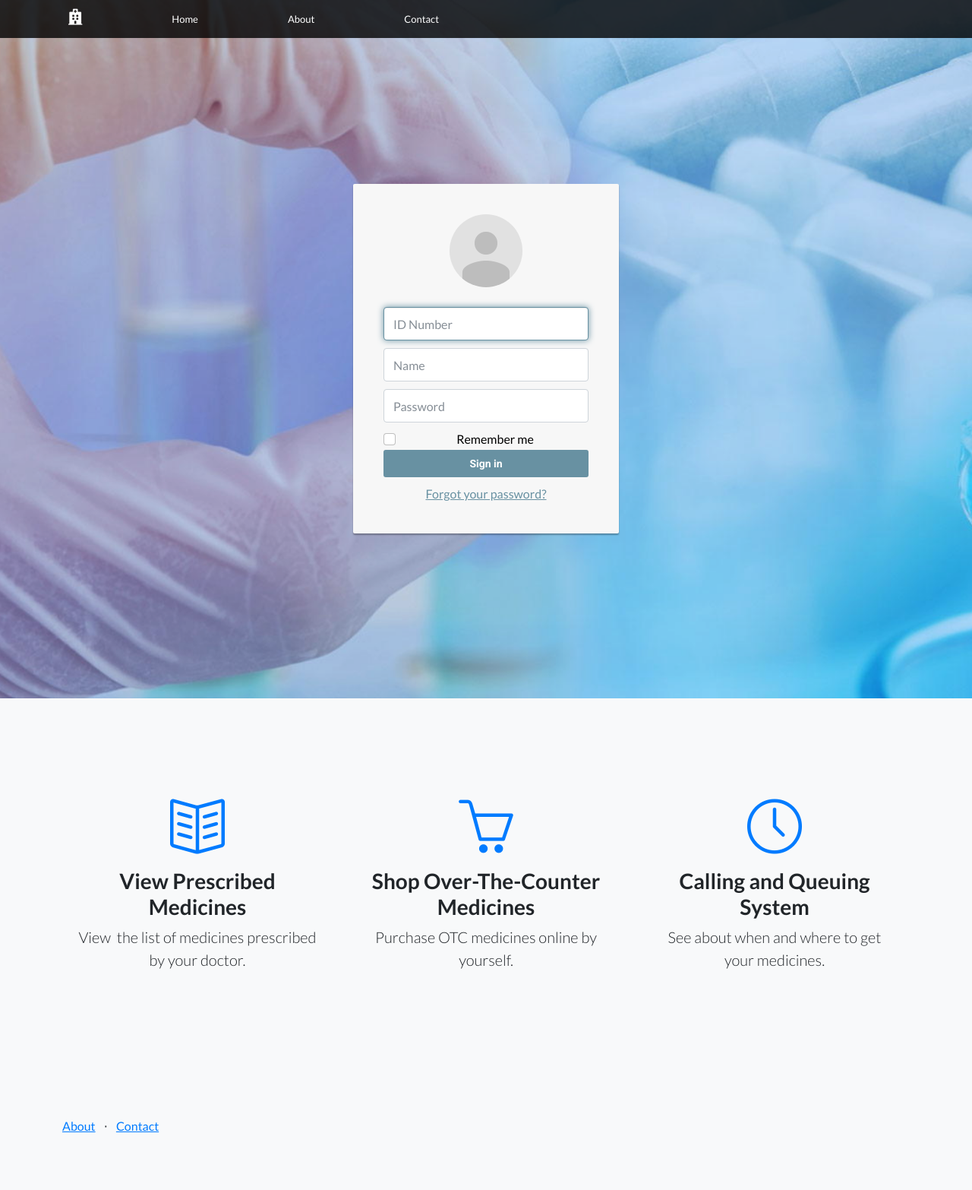
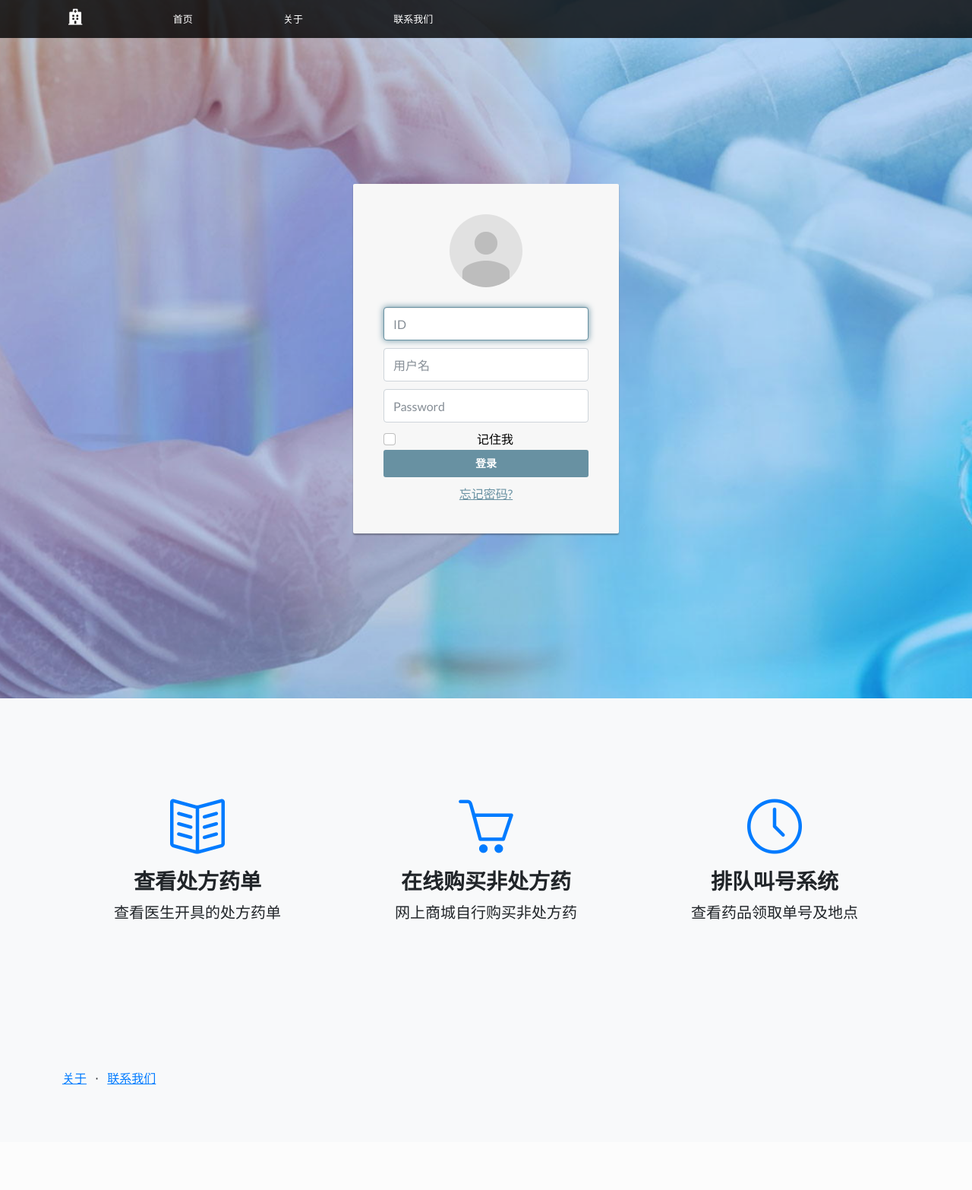
Before and after one commit to YJJfish/Pharmacy-Management-System, a Django app: page /pharmacy_user/login/ in a window 1280 px wide. Shown: the whole page at 76% size. After the commit the page ends 1427 px from the top, so only its background shows below. Run offline with Django 3.2, Linux system fonts and the light colour scheme; some libraries are stand-ins or nearby versions.

Commit message:
Update login.html

```diff
--- a/UserFrontend/templates/pharmacy_user/login.html
+++ b/UserFrontend/templates/pharmacy_user/login.html
@@ -5,7 +5,7 @@
 <head>
     <meta charset="utf-8">
     <meta name="viewport" content="width=device-width, initial-scale=1.0, shrink-to-fit=no">
-    <title>Home - Pharmacy</title>
+    <title>登录 - 药房</title>
     <link rel="stylesheet" href="{% static 'pharmacy_user/bootstrap/css/bootstrap.min.css' %}">
     <link rel="stylesheet" href="https://fonts.googleapis.com/css?family=Lato:300,400,700,300italic,400italic,700italic">
     <link rel="stylesheet" href="https://fonts.googleapis.com/css?family=Roboto+Slab:300,400|Roboto:300,400,700">
@@ -31,13 +31,13 @@
     <header class="text-center text-white masthead" style="background:url({% static 'pharmacy_user/img/background1.jpg' %} )no-repeat center center;background-size:cover;">
         <div class="overlay" style="background: rgba(0,123,255,0.22);opacity: 1;">
             <nav class="navbar navbar-dark navbar-expand-md fixed-top bg-dark navbar--apple">
-                <div class="container"><button data-bs-toggle="collapse" class="navbar-toggler" data-bs-target="#menu"><span class="visually-hidden">Toggle navigation</span><span class="navbar-toggler-icon"><i class="fa fa-th-list"></i></span></button>
+                <div class="container"><button data-bs-toggle="collapse" class="navbar-toggler" data-bs-target="#menu"><span class="visually-hidden">切换导航</span><span class="navbar-toggler-icon"><i class="fa fa-th-list"></i></span></button>
                     <div class="collapse navbar-collapse" id="menu">
                         <ul class="navbar-nav flex-grow-1 justify-content-between">
                             <li class="nav-item d-none d-xs-block d-md-block"><a class="nav-link" href="{% url 'home' %}"><i class="fas fa-hospital apple-logo"></i></a></li>
-                            <li class="nav-item"><a class="nav-link" href="{% url 'home' %}">Home</a></li>
-                            <li class="nav-item"><a class="nav-link" href="{% url 'about' %}">About</a></li>
-                            <li class="nav-item"><a class="nav-link" href="{% url 'contact' %}">Contact</a></li>
+                            <li class="nav-item"><a class="nav-link" href="{% url 'home' %}">首页</a></li>
+                            <li class="nav-item"><a class="nav-link" href="{% url 'about' %}">关于</a></li>
+                            <li class="nav-item"><a class="nav-link" href="{% url 'contact' %}">联系我们</a></li>
                             <li class="nav-item"></li>
                             <li class="nav-item"></li>
                             <li class="nav-item"></li>
@@ -56,14 +56,14 @@
                         <p class="profile-name-card"> </p>
                         <form class="form-signin" action="{% url 'trylogin' %}" method="post">
                             {% csrf_token %}
-                            <input class="form-control" type="text" id="inputID" name="ID" required="" placeholder="ID Number" autofocus="">
-                            <input class="form-control" type="text" id="inputName" name="NAME" required="" placeholder="Name" autofocus="">
-                            <input class="form-control" type="password" id="inputPassword" name="PASSWORD" required="" placeholder="Password">
+                            <input class="form-control" type="text" id="inputID" name="ID" required="" placeholder="ID" autofocus="">
+                            <input class="form-control" type="text" id="inputName" name="NAME" required="" placeholder="用户名" autofocus="">
+                            <input class="form-control" type="password" id="inputPassword" name="密码" required="" placeholder="Password">
                             <div class="checkbox">
-                                <div class="form-check"><input class="form-check-input" type="checkbox" id="formCheck-4" name="REMEMBER"><label class="form-check-label" for="formCheck-4">Remember me</label></div>
+                                <div class="form-check"><input class="form-check-input" type="checkbox" id="formCheck-4" name="REMEMBER"><label class="form-check-label" for="formCheck-4">记住我</label></div>
                             </div>
-                            <button class="btn btn-primary btn-lg d-block btn-signin w-100" type="submit">Sign in</button>
-                        </form><a class="forgot-password" href="{% url 'login' %}">Forgot your password?</a>
+                            <button class="btn btn-primary btn-lg d-block btn-signin w-100" type="submit">登录</button>
+                        </form><a class="forgot-password" href="{% url 'login' %}">忘记密码?</a>
                     </div>
                 </div>
             </div>
@@ -75,22 +75,22 @@
                 <div class="col-lg-4">
                     <div class="mx-auto features-icons-item mb-5 mb-lg-0 mb-lg-3">
                         <div class="d-flex features-icons-icon"><i class="icon-book-open m-auto text-primary" data-bss-hover-animate="pulse"></i></div>
-                        <h3>View Prescribed Medicines</h3>
-                        <p class="lead mb-0">View&nbsp; the list of medicines prescribed by your doctor.</p>
+                        <h3>查看处方药单</h3>
+                        <p class="lead mb-0">查看医生开具的处方药单</p>
                     </div>
                 </div>
                 <div class="col-lg-4">
                     <div class="mx-auto features-icons-item mb-5 mb-lg-0 mb-lg-3">
                         <div class="d-flex features-icons-icon"><i class="icon-basket m-auto text-primary" data-bss-hover-animate="pulse"></i></div>
-                        <h3>Shop Over-The-Counter Medicines</h3>
-                        <p class="lead mb-0">Purchase OTC medicines online by yourself.</p>
+                        <h3>在线购买非处方药</h3>
+                        <p class="lead mb-0">网上商城自行购买非处方药</p>
                     </div>
                 </div>
                 <div class="col-lg-4">
                     <div class="mx-auto features-icons-item mb-5 mb-lg-0 mb-lg-3">
                         <div class="d-flex features-icons-icon"><i class="icon-clock m-auto text-primary" data-bss-hover-animate="pulse"></i></div>
-                        <h3>Calling and Queuing System</h3>
-                        <p class="lead mb-0">See about when and where to get your medicines.</p>
+                        <h3>排队叫号系统</h3>
+                        <p class="lead mb-0">查看药品领取单号及地点</p>
                     </div>
                 </div>
             </div>
@@ -102,9 +102,9 @@
             <div class="row">
                 <div class="col-lg-6 text-center text-lg-start my-auto h-100">
                     <ul class="list-inline mb-2">
-                        <li class="list-inline-item"><a href="{% url 'about' %}">About</a></li>
+                        <li class="list-inline-item"><a href="{% url 'about' %}">关于</a></li>
                         <li class="list-inline-item"><span>⋅</span></li>
-                        <li class="list-inline-item"><a href="{% url 'contact' %}">Contact</a></li>
+                        <li class="list-inline-item"><a href="{% url 'contact' %}">联系我们</a></li>
                     </ul>
                 </div>
             </div>
```
